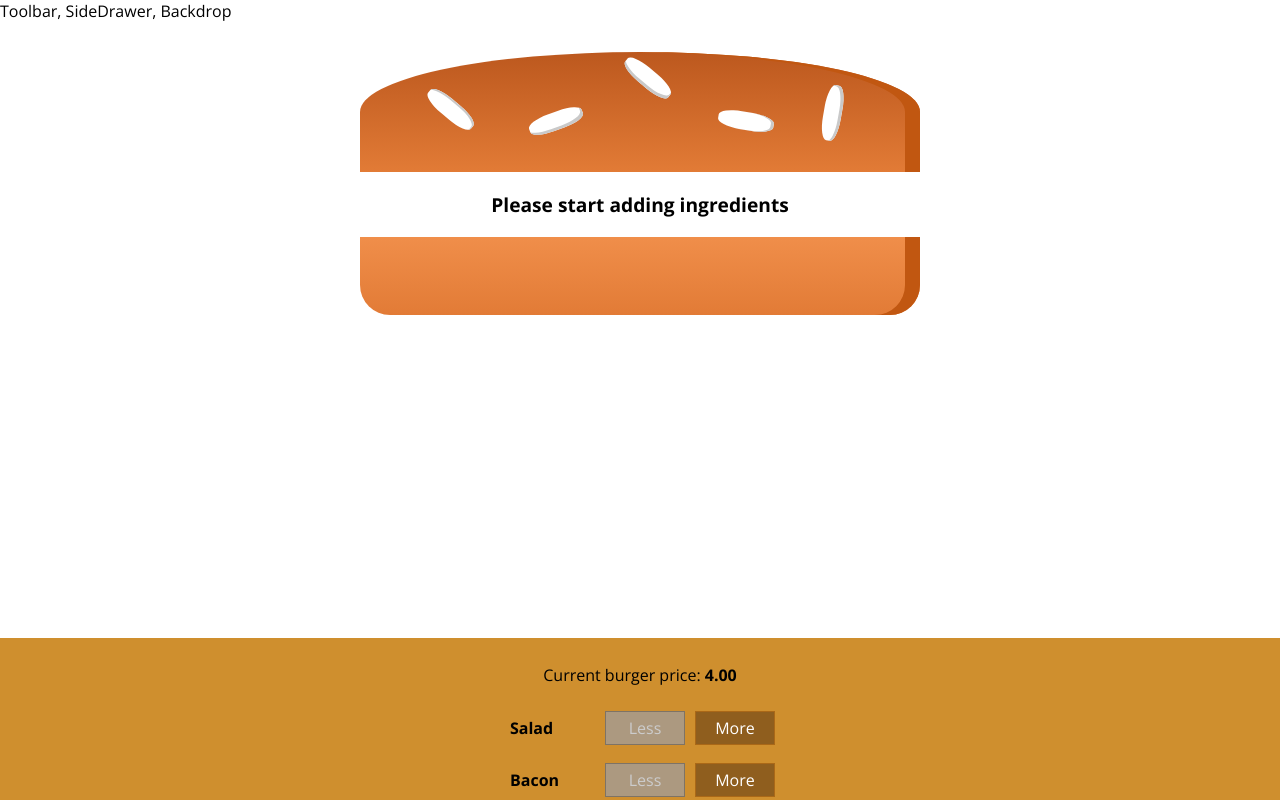
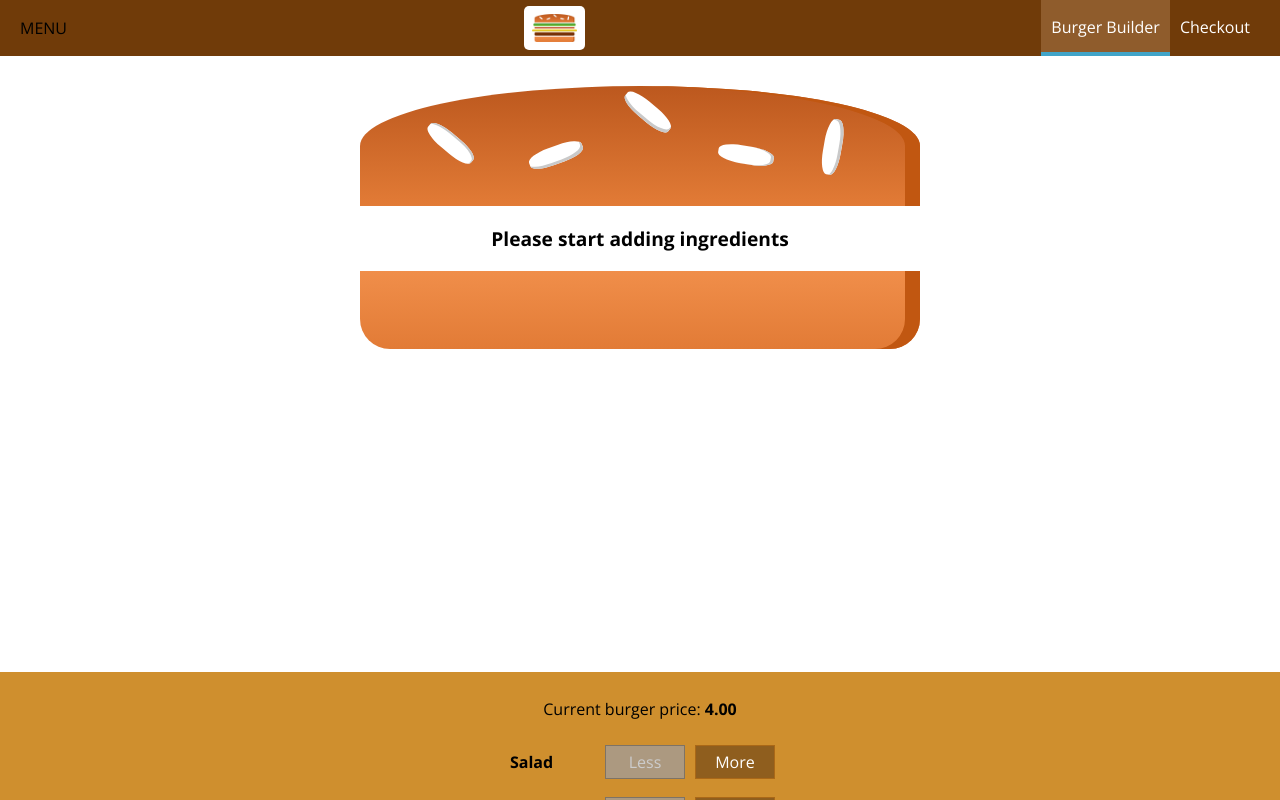
Before and after one commit to Jaman-dedy/burger-builder-basic, a React (Create React App) app: page / in a window 1280 px wide. Shown: the top 800 px of the page. Built offline with nearby package versions, Linux system fonts and the light colour scheme.

Commit message:
basic burger

```diff
--- a/src/components/Layout/Layout.js
+++ b/src/components/Layout/Layout.js
@@ -1,10 +1,13 @@
 import React from "react";
 import Aux from "../../hoc/Aux";
 import classes from "./Layout.module.css";
+import Toolbar from "../Navigation/Toolbar/Toolbar";
+import SideDrawer from "../Navigation/SideDrawer/SideDrawer";
 
 const layout = props => (
   <Aux>
-    <div> Toolbar, SideDrawer, Backdrop</div>
+    <Toolbar />
+    <SideDrawer />
     <main className={classes.Content}>{props.children}</main>
   </Aux>
 );
--- a/src/components/Layout/Layout.module.css
+++ b/src/components/Layout/Layout.module.css
@@ -1,3 +1,3 @@
 .Content {
-  margin-top: 16px;
+  margin-top: 72px;
 }
--- /dev/null
+++ b/src/components/Logo/Logo.js
@@ -0,0 +1,11 @@
+import React from "react";
+import burgerLogo from "../../assets/images/burger-logo.png";
+import classes from "./Logo.module.css";
+
+const logo = props => (
+  <div className={classes.Logo}>
+    <img src={burgerLogo} alt="MyBurger" />
+  </div>
+);
+
+export default logo;
--- /dev/null
+++ b/src/components/Logo/Logo.module.css
@@ -0,0 +1,10 @@
+.Logo {
+  background-color: white;
+  padding: 8px;
+  height: 100%;
+  box-sizing: border-box;
+  border-radius: 5px;
+}
+.Logo img {
+  height: 100%;
+}
--- /dev/null
+++ b/src/components/Navigation/NavigationItems/NavigationItem/NavigationItem.js
@@ -0,0 +1,12 @@
+import React from "react";
+import classes from "./NavigationItem.module.css";
+
+const navigationItem = props => (
+  <li className={classes.NavigationItem}>
+    <a href={props.link} className={props.active ? classes.active : null}>
+      {props.children}
+    </a>
+  </li>
+);
+
+export default navigationItem;
--- /dev/null
+++ b/src/components/Navigation/NavigationItems/NavigationItem/NavigationItem.module.css
@@ -0,0 +1,45 @@
+.NavigationItem {
+  margin: 10px 0;
+  box-sizing: border-box;
+  display: block;
+  align-items: center;
+}
+
+.NavigationItem a {
+  color: #40a4c8;
+  text-decoration: none;
+  width: 100%;
+  box-sizing: border-box;
+  display: block;
+}
+
+.NavigationItem a:hover,
+.NavigationItem a:active,
+.NavigationItem a.active {
+  color: #40a4c8;
+}
+
+@media (min-width: 500px) {
+  .NavigationItem {
+    margin: 0;
+    display: flex;
+    height: 100%;
+    width: auto;
+    align-items: center;
+  }
+
+  .NavigationItem a {
+    color: white;
+    height: 100%;
+    padding: 16px 10px;
+    border-bottom: 4px solid transparent;
+  }
+
+  .NavigationItem a:hover,
+  .NavigationItem a:active,
+  .NavigationItem a.active {
+    background-color: #8f5c2c;
+    border-bottom: 4px solid #40a4c8;
+    color: white;
+  }
+}
--- /dev/null
+++ b/src/components/Navigation/NavigationItems/NavigationItems.js
@@ -0,0 +1,14 @@
+import React from "react";
+import classes from "./NavigationItems.module.css";
+import NavigationItem from "./NavigationItem/NavigationItem";
+
+const navigationItems = () => (
+  <ul className={classes.NavigationItems}>
+    <NavigationItem link="/" active>
+      Burger Builder
+    </NavigationItem>
+    <NavigationItem link="/">Checkout</NavigationItem>
+  </ul>
+);
+
+export default navigationItems;
--- /dev/null
+++ b/src/components/Navigation/NavigationItems/NavigationItems.module.css
@@ -0,0 +1,15 @@
+.NavigationItems {
+  margin: 0;
+  padding: 0;
+  list-style: none;
+  display: flex;
+  flex-flow: column;
+  /* align-items: center; */
+  height: 100%;
+}
+
+@media (min-width: 500px) {
+  .NavigationItems {
+    flex-flow: row;
+  }
+}
--- /dev/null
+++ b/src/components/Navigation/SideDrawer/SideDrawer.js
@@ -0,0 +1,20 @@
+import React from "react";
+import Logo from "../../Logo/Logo";
+import NavigationItems from "../NavigationItems/NavigationItems";
+import classes from "./SideDrawer.module.css";
+
+const sideDrawer = props => {
+  return (
+    <div className={classes.SideDrawer}>
+      <div className={classes.Logo}>
+        <Logo />
+      </div>
+
+      <nav>
+        <NavigationItems />
+      </nav>
+    </div>
+  );
+};
+
+export default sideDrawer;
--- /dev/null
+++ b/src/components/Navigation/SideDrawer/SideDrawer.module.css
@@ -0,0 +1,30 @@
+.SideDrawer {
+  position: fixed;
+  width: 280px;
+  max-width: 70%;
+  height: 100%;
+  left: 0;
+  top: 0;
+  z-index: 200;
+  background-color: white;
+  padding: 32px 16px;
+  box-sizing: border-box;
+  transition: transform 0.3s ease-out;
+}
+
+@media (min-width: 500px) {
+  .SideDrawer {
+    display: none;
+  }
+}
+
+.Open {
+  transform: translateX(0);
+}
+.Close {
+  transform: translateX(-100%);
+}
+.Logo {
+  height: 11%;
+  margin-bottom: 32px;
+}
--- a/src/components/Navigation/Toolbar/Toolbar.js
+++ b/src/components/Navigation/Toolbar/Toolbar.js
@@ -1,13 +1,19 @@
-import React from 'react'
+import React from "react";
+import classes from "./Toolbar.module.css";
+import Logo from "../../Logo/Logo";
+import NavigationItems from "../NavigationItems/NavigationItems";
 
-const toolbar =() =>(
-    <header>
-        <div>MENU</div>
-        <div>LOGO</div>
-        <nav>
-            ....links
-        </nav>
-    </header>
-)
+const toolbar = () => (
+  <header className={classes.Toolbar}>
+    <div>MENU</div>
+    <div className={classes.Logo}>
+      {" "}
+      <Logo />
+    </div>
+    <nav className={classes.DesktopOnly}>
+      <NavigationItems />
+    </nav>
+  </header>
+);
 
-export default toolbar
+export default toolbar;
--- /dev/null
+++ b/src/components/Navigation/Toolbar/Toolbar.module.css
@@ -0,0 +1,27 @@
+.Toolbar {
+  height: 56px;
+  width: 100%;
+  position: fixed;
+  top: 0;
+  left: 0;
+  background-color: #703b09;
+  display: flex;
+  justify-content: space-between;
+  align-items: center;
+  padding: 0 20px;
+  box-sizing: border-box;
+  z-index: 90;
+}
+
+.Toolbar nav {
+  height: 100%;
+}
+.Logo {
+  height: 80%;
+}
+
+@media (max-width: 499px) {
+  .DesktopOnly {
+    display: none;
+  }
+}
```
Also changed, not shown: src/assets/images/burger-logo.png (added).
